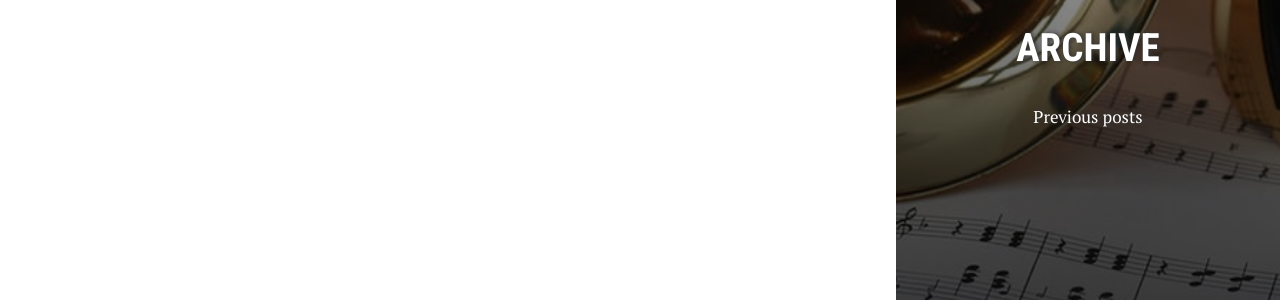
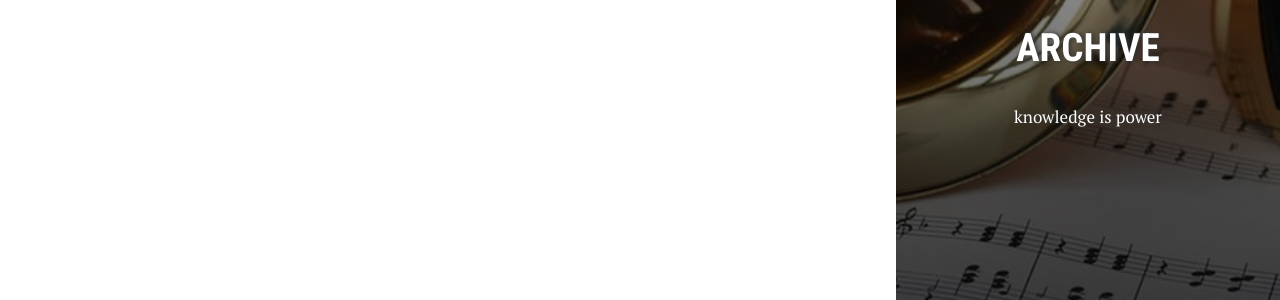
Before and after one commit to moke8198/moke8198.github.io, a Jekyll site: the page built from archive.md, in a window 1280 px wide. Shown: the part 574-874 px from the top of the page. Built offline with Jekyll 4.4.1, drawn with Linux system fonts in a browser that asks for light colours.

Commit message:
Update archive.md

```diff
--- a/archive.md
+++ b/archive.md
@@ -4,7 +4,7 @@ layout: page
 permalink: /posts/
 title: "Archive"
 crawlertitle: "All articles"
-summary: "Previous posts"
+summary: "knowledge is power"
 active: archive
 ---
 
```
